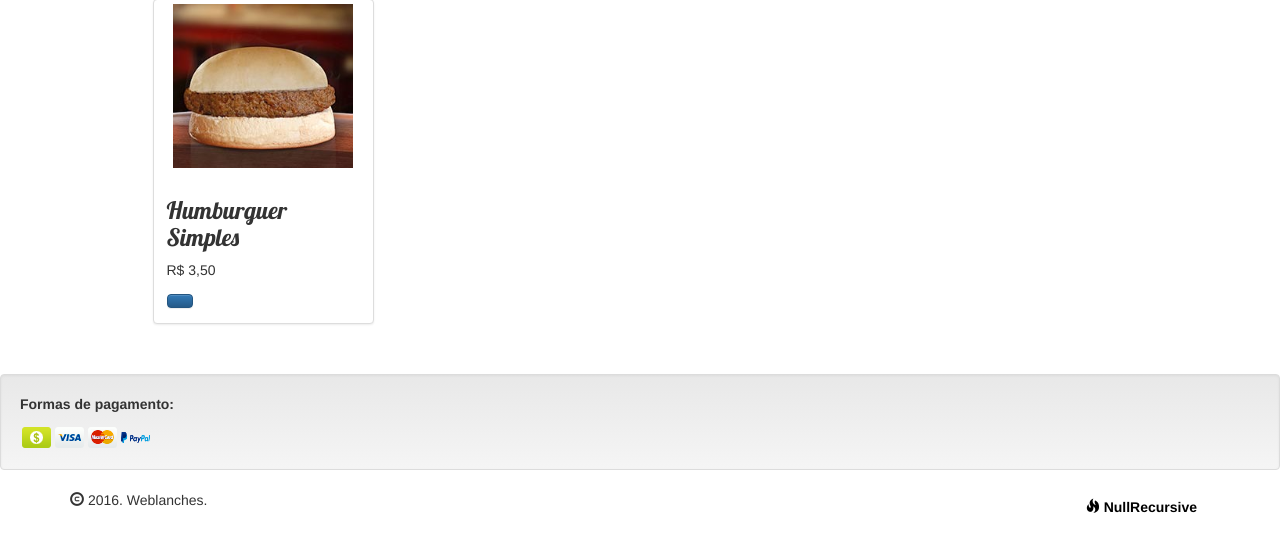
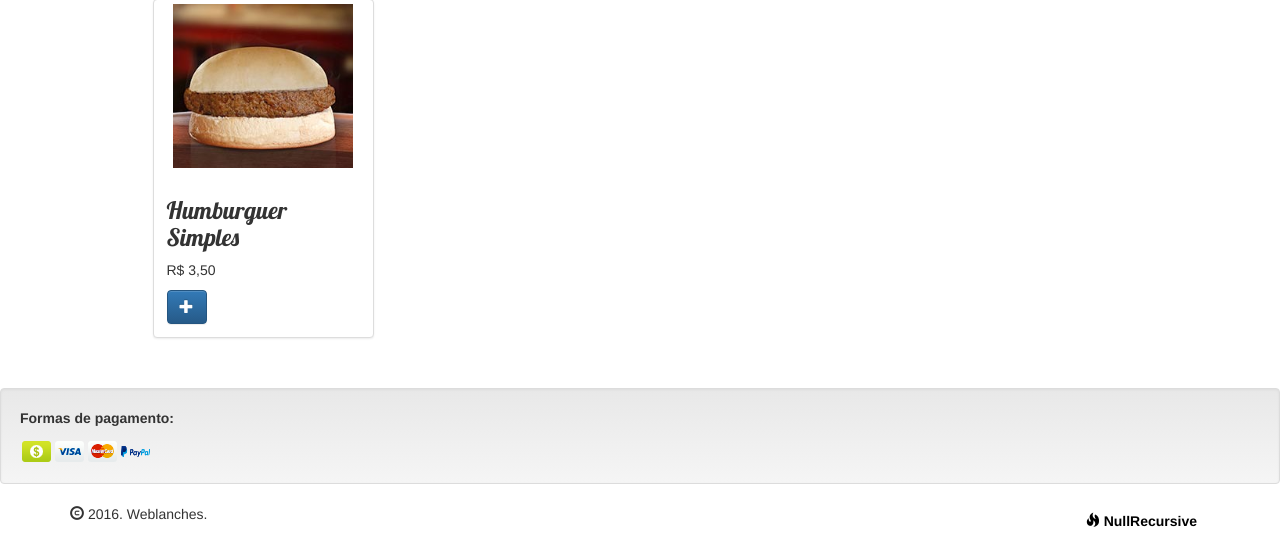
Before and after one commit to NullRecursive/WebLanches, a Django app: page /cardapio/hamburguer/ in a window 1280 px wide. Shown: the part 333-881 px from the top of the page. Before the commit the page ends 846 px from the top, so only its background shows below. Run offline with Django 3.2, Linux system fonts and the light colour scheme; some libraries are stand-ins or nearby versions.

Commit message:
hamburguer.html

```diff
--- a/loja/templates/loja/hamburguer.html
+++ b/loja/templates/loja/hamburguer.html
@@ -12,7 +12,7 @@
         <p > R$ 3,50</p>
 
         <button type="button" class="btn btn-primary btn-mini" data-toggle="modal" data-target="#myModal">
-
+          <span class="glyphicon glyphicon-plus" aria-hidden="true"></span>
         </button>
 
         <div class="modal fade" id="myModal" tabindex="-1" role="dialog" aria-labelledby="myModalLabel">
```
